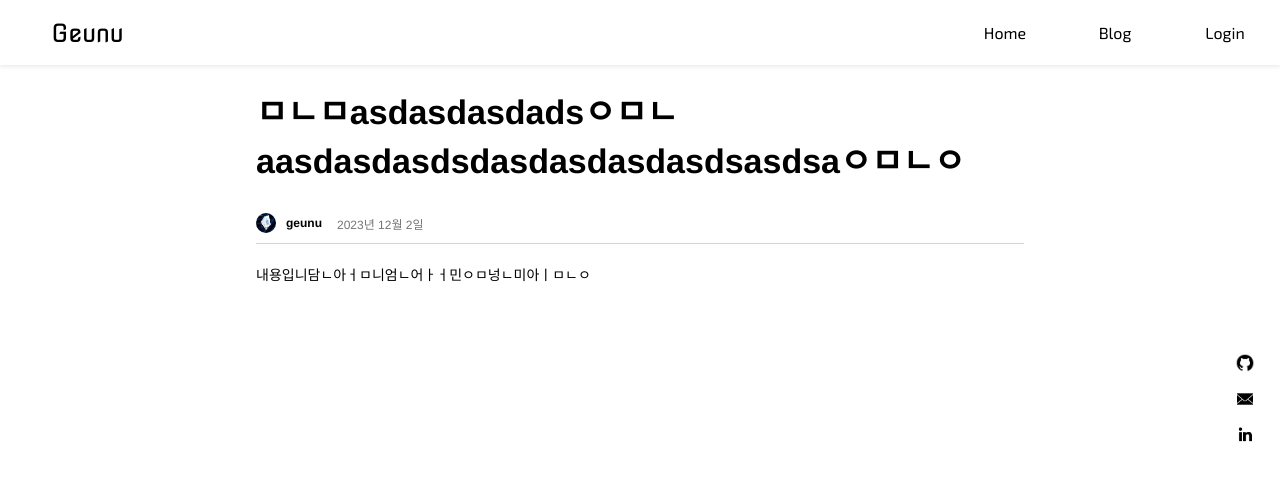
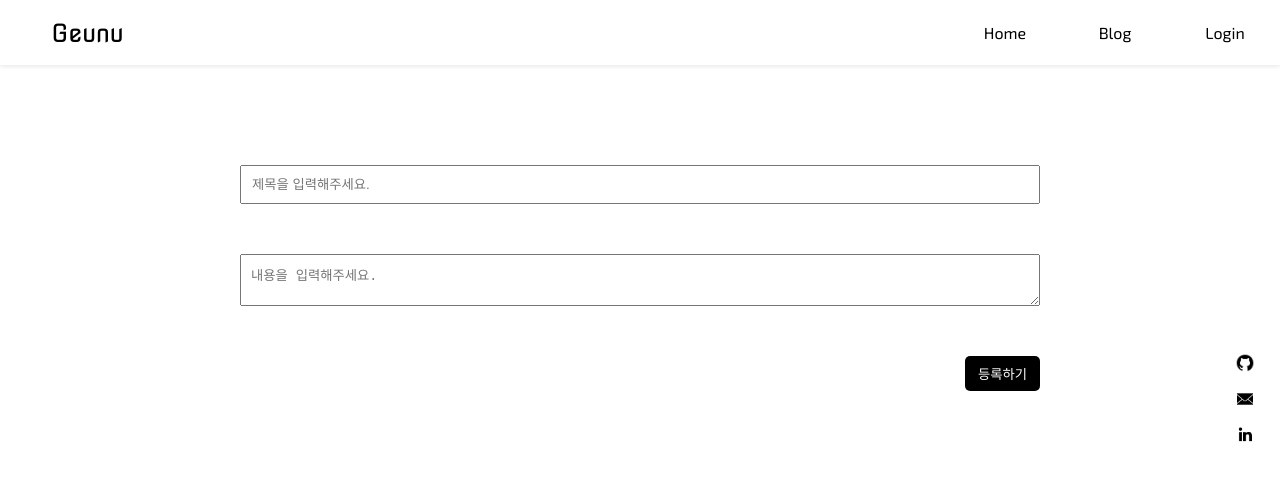
Before and after one commit to geunu97/geunu-homepage, a Next.js app: page /blog/form in a window 1280 px wide. Shown: the top 480 px of the page. Built offline with nearby package versions, Linux system fonts and the light colour scheme; a web font is replaced by a local one.

Commit message:
feat: 블로그 폼 UI 추가

```diff
--- a/src/app/blog/[id]/page.tsx
+++ b/src/app/blog/detail/[id]/page.tsx
@@ -1,9 +1,10 @@
 // import getPostDetail from '../../../utils/getPostDetail';
+import PostDetail from '@/components/PostDetail';
 import dynamic from 'next/dynamic';
 
-const PostDetail = dynamic(() => import('../../../components/PostDetail'), {
-  ssr: false,
-});
+// const PostDetail = dynamic(() => import('../../../../components/PostDetail'), {
+//   ssr: false,
+// });
 
 interface BlogProps {
   params: {
@@ -17,7 +18,7 @@ interface BlogProps {
 //   return <><PostDetail header={header} content={content} /> </>;
 // }
 
-export default function BlogDeatil() {
+export default function BlogDeatilPage() {
   return (
     <>
       <PostDetail />
--- /dev/null
+++ b/src/app/blog/form/page.tsx
@@ -0,0 +1,9 @@
+import BlogForm from '@/components/BlogForm';
+
+export default function BlogFormPage() {
+  return (
+    <>
+      <BlogForm />
+    </>
+  );
+}
--- a/src/app/blog/page.tsx
+++ b/src/app/blog/page.tsx
@@ -1,6 +1,6 @@
 import PostList from '@/components/PostList';
 
-export default function Blog() {
+export default function BlogPage() {
   // const posts = await getPostList();
 
   return (
--- a/src/app/login/page.tsx
+++ b/src/app/login/page.tsx
@@ -1,6 +1,6 @@
 import LoginForm from '@/components/LoginForm';
 
-export default async function Login() {
+export default async function LoginPage() {
   return (
     <>
       <LoginForm />
--- /dev/null
+++ b/src/components/BlogForm.tsx
@@ -0,0 +1,35 @@
+'use client';
+
+import { useState, FormEvent, useContext, useEffect } from 'react';
+import { useRouter } from 'next/navigation';
+import UserContext from '@/store/UserProvider';
+import styles from '../styles/blogForm.module.css';
+
+export default function BlogForm() {
+  const router = useRouter();
+  const { state } = useContext(UserContext);
+  const [title, setTitle] = useState('');
+  const [content, setContent] = useState('');
+
+  const onSubmit = async (e: FormEvent) => {
+    e.preventDefault();
+  };
+
+  useEffect(() => {
+    if (state.isAuth) {
+      router.push('/');
+    }
+  }, [state.isAuth, router]);
+
+  return (
+    <>
+      <form className={styles.blogForm} onSubmit={onSubmit}>
+        <input type="text" placeholder="제목을 입력해주세요." value={title} onChange={(e) => setTitle(e.target.value)} />
+        <textarea placeholder="내용을 입력해주세요." value={content} onChange={(e) => setContent(e.target.value)} />
+        <div className={styles.submitWrapper}>
+          <button type="submit">등록하기</button>
+        </div>
+      </form>
+    </>
+  );
+}
--- /dev/null
+++ b/src/styles/blogForm.module.css
@@ -0,0 +1,34 @@
+.blogForm {
+  display: flex;
+  justify-content: center;
+  align-items: center;
+  flex-direction: column;
+  gap: 50px;
+
+  width: 80%;
+  margin: 0 auto;
+  padding: 100px 0;
+}
+
+.blogForm > input,
+.blogForm > textarea {
+  width: 100%;
+  max-width: 800px;
+  outline: none;
+  padding: 10px;
+}
+
+.submitWrapper {
+  width: 100%;
+  max-width: 800px;
+  display: flex;
+  justify-content: end;
+}
+
+.submitWrapper > button {
+  border: none;
+  color: white;
+  background-color: black;
+  padding: 8px 13px;
+  border-radius: 5px;
+}
```
